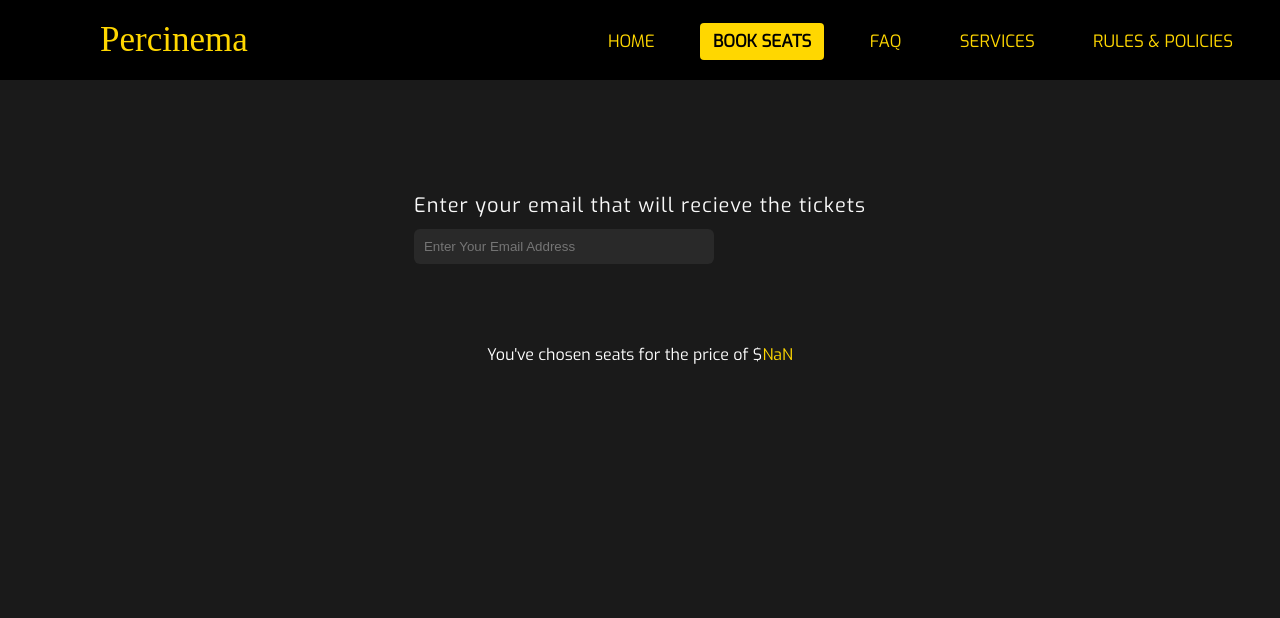
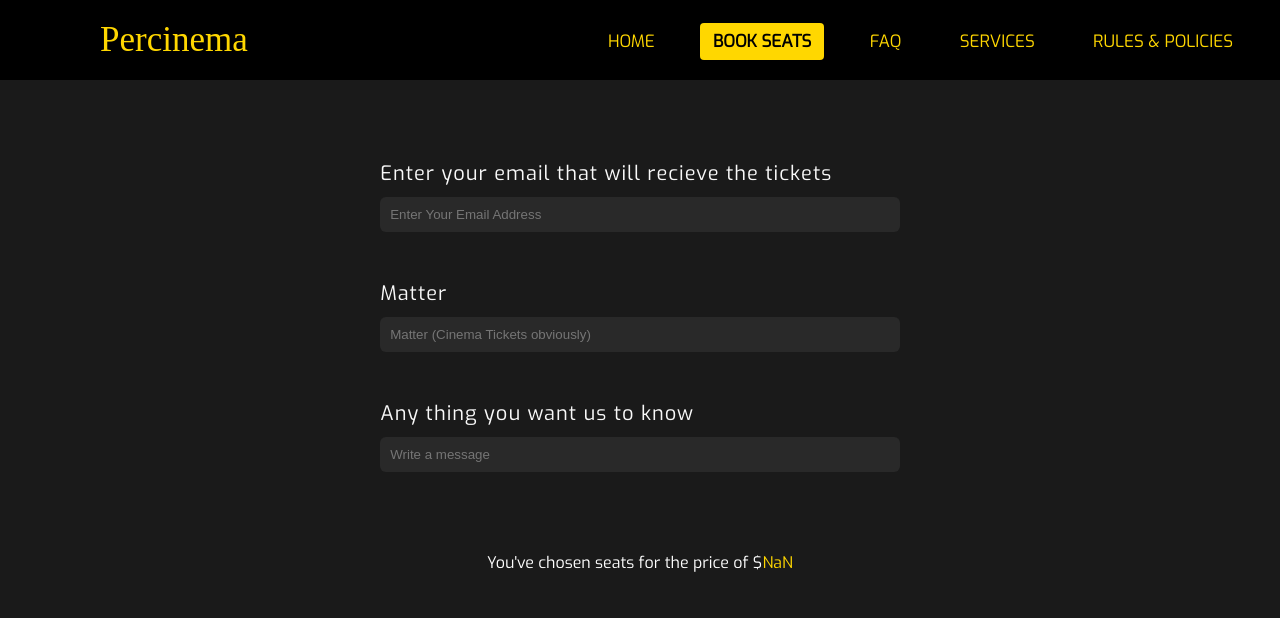
Before and after one commit to viggolindkvist/Slutprojekt, a plain HTML site: page finalStep.html in a window 1280 px wide. Shown: the top 618 px of the page. Drawn offline with Linux system fonts and the light colour scheme; a web font is replaced by a local one.

Commit message:
Fixed some requirements and details

```diff
--- a/css/style.css
+++ b/css/style.css
@@ -1,9 +1,14 @@
 @import url('https://fonts.googleapis.com/css2?family=Poppins:wght@900&display=swap');
 @import url('https://fonts.googleapis.com/css2?family=Exo&display=swap');
 @import url('https://fonts.googleapis.com/css2?family=Tapestry&display=swap');
+
 /* ALL */
 * {
     box-sizing: border-box;
+}
+
+::-webkit-scrollbar {
+    display: none;
 }
 
 body {
@@ -254,7 +259,15 @@ tr:nth-child(even) {
     background-color: rgb(55, 54, 54);
 }
 
+tr:last-child {
+    font-family: "Poppins";
+}
+
 /* finalStep.html */
+h3:first-child {
+    margin-top: 10vh;
+}
+
 h3 {
     position: relative;
     font-size: 20px;
@@ -262,15 +275,15 @@ h3 {
     letter-spacing: 1px;
     font-weight: 500;
     margin-bottom: 10px;
-    margin-top: 14vh;
+    margin-top: 6vh;
 }
 
 #form {
     position: relative;
 }
 
-#form #email {
-    width: 300px;
+#form .email {
+    width: 40.6vw;
     background: #292929;
     outline: none;
     border: none;
@@ -279,6 +292,7 @@ h3 {
     color: #fff;
 }
 
+
 #form #inputbox {
     position: relative;
 }
@@ -286,3 +300,9 @@ h3 {
 .numberOfSeats {
     margin-top: 10vh;
 }
+
+/* Media Query */
+/*
+@media screen and (max-width: 600px) {
+
+}
--- a/finalSeats.js
+++ b/finalSeats.js
@@ -10,7 +10,7 @@ function validation() {
   var form = document.getElementById("form");
   var email = document.getElementById("email").value;
   var text = document.getElementById("text");
-  var pattern = /^[^ ]+@[^ ]+\.[a-z]{1,2}$/;
+  var pattern = /^[^ ]+@[^ ]+\.[a-z]{1,3}$/;
 
   if (email.match(pattern)) {
     form.classList.add("valid");
--- a/finalStep.html
+++ b/finalStep.html
@@ -20,16 +20,26 @@
     </nav>
 
     <div>
-    <h3 id="instruction">Enter your email that will recieve the tickets</h3>
+    <h3 class="instruction">Enter your email that will recieve the tickets</h3>
     <form id="form" action="#">
       <div class="inputbox">
-        <input type="text" name="" id="email" placeholder="Enter Your Email Address" onkeydown="validation()">
+        <input type="text" class="email" placeholder="Enter Your Email Address" onkeydown="validation()">
         <span id="text"></span>
+      </div>
+    <h3 class="instruction">Matter</h3>
+      <div class="inputbox">
+        <input type="text" name="" class="email" placeholder="Matter (Cinema Tickets obviously)">
+      </div>
+    <h3 class="instruction">Any thing you want us to know</h3>
+      <div class="inputbox">
+        <input type="text" name="" class="email" placeholder="Write a message">
       </div>
     </form>
   </div>
 
     <p class="numberOfSeats">You've chosen <span id="seats" style="color: gold;"></span> seats for the price of $<span id="price" style="color: gold;"></span></p>
+    <button class="furtherbtn"><a>Confirm</a></button>
+
   <footer></footer>
   <script src="finalSeats.js"></script>
   </body>
```
